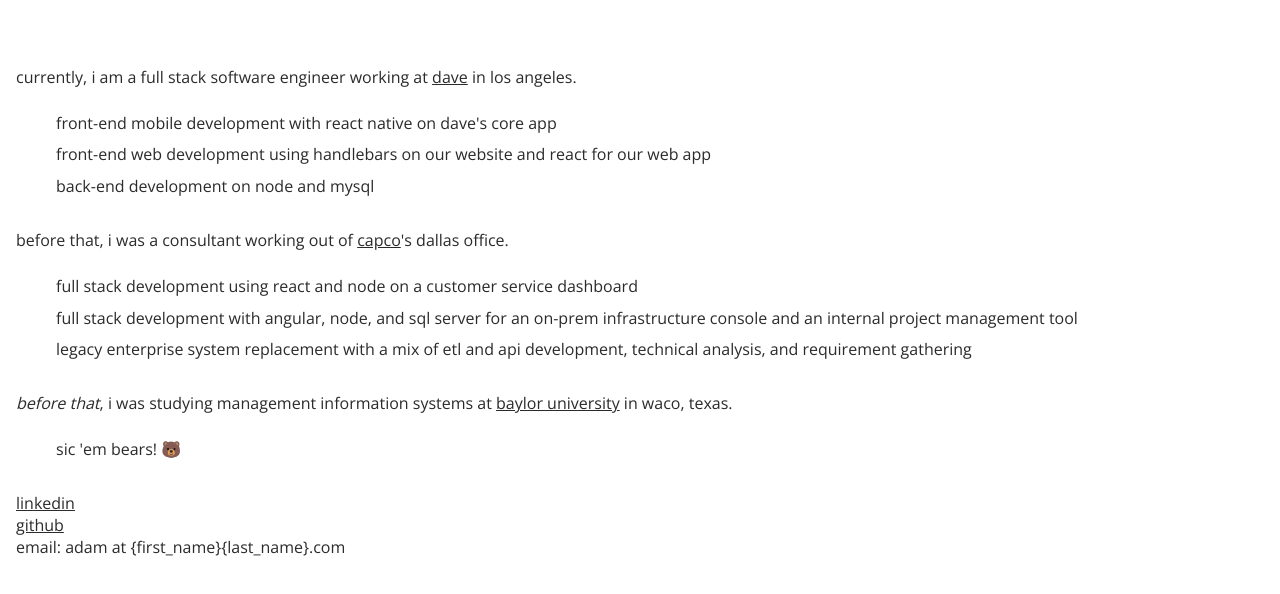
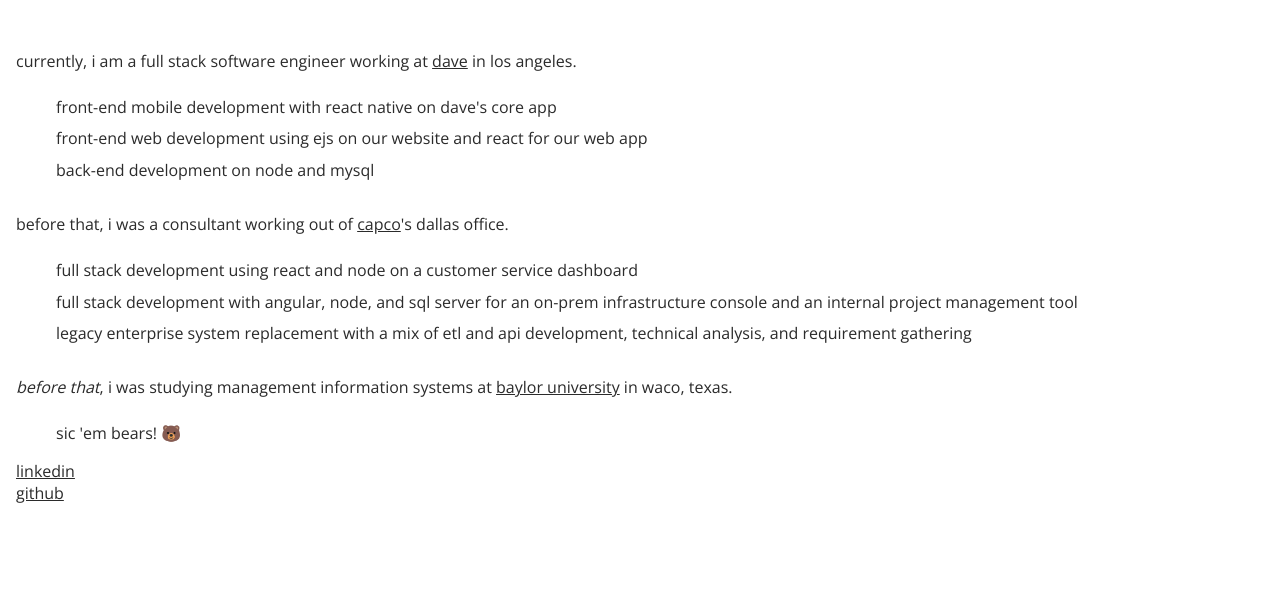
Before and after one commit to aseiford/aseiford.github.io, a plain HTML site: page index.html in a window 1280 px wide. Shown: the part 80-674 px from the top of the page. Drawn offline with nearby package versions, Linux system fonts and the light colour scheme.

Commit message:
remove email

```diff
--- a/index.html
+++ b/index.html
@@ -3,6 +3,7 @@
   <head>
     <title>adam seiford</title>
     <meta name="description" content="adam seiford's personal website" />
+    <meta name="og:description" content="adam seiford's personal website" />
     <meta charset="utf-8" />
     <link
       href="https://fonts.googleapis.com/css?family=Montserrat|Open+Sans"
@@ -35,11 +36,7 @@
     <style>
       body {
         color: #2b2b2b;
-        display: flex;
-        flex-direction: column;
-        justify-content: space-between;
         margin: 0 1.5em 0 1em;
-        transition: all 200ms ease;
       }
       h1 {
         font-family: "Montserrat", sans-serif;
@@ -50,9 +47,6 @@
         font-family: "Open Sans";
         list-style-type: none;
       }
-      h1 {
-        display: inline-flex;
-      }
       p {
         margin: 2em 0 1.5em 0;
       }
@@ -62,7 +56,6 @@
       a {
         background-color: white;
         color: #2b2b2b;
-        transition: all 200ms ease;
       }
 
       #darkmode-toggle {
@@ -76,7 +69,6 @@
       .dark-mode {
         background-color: #2b2b2b;
         color: white;
-        transition: all 200ms ease;
       }
 
       .flex {
@@ -130,7 +122,7 @@
             front-end mobile development with react native on dave's core app
           </li>
           <li>
-            front-end web development using handlebars on our website and react
+            front-end web development using ejs on our website and react
             for our web app
           </li>
           <li>
@@ -205,9 +197,6 @@
           github</a
         >
       </span>
-      <span>
-        email: adam at {first_name}{last_name}.com
-      </span>
     </div>
   </body>
 </html>
```
